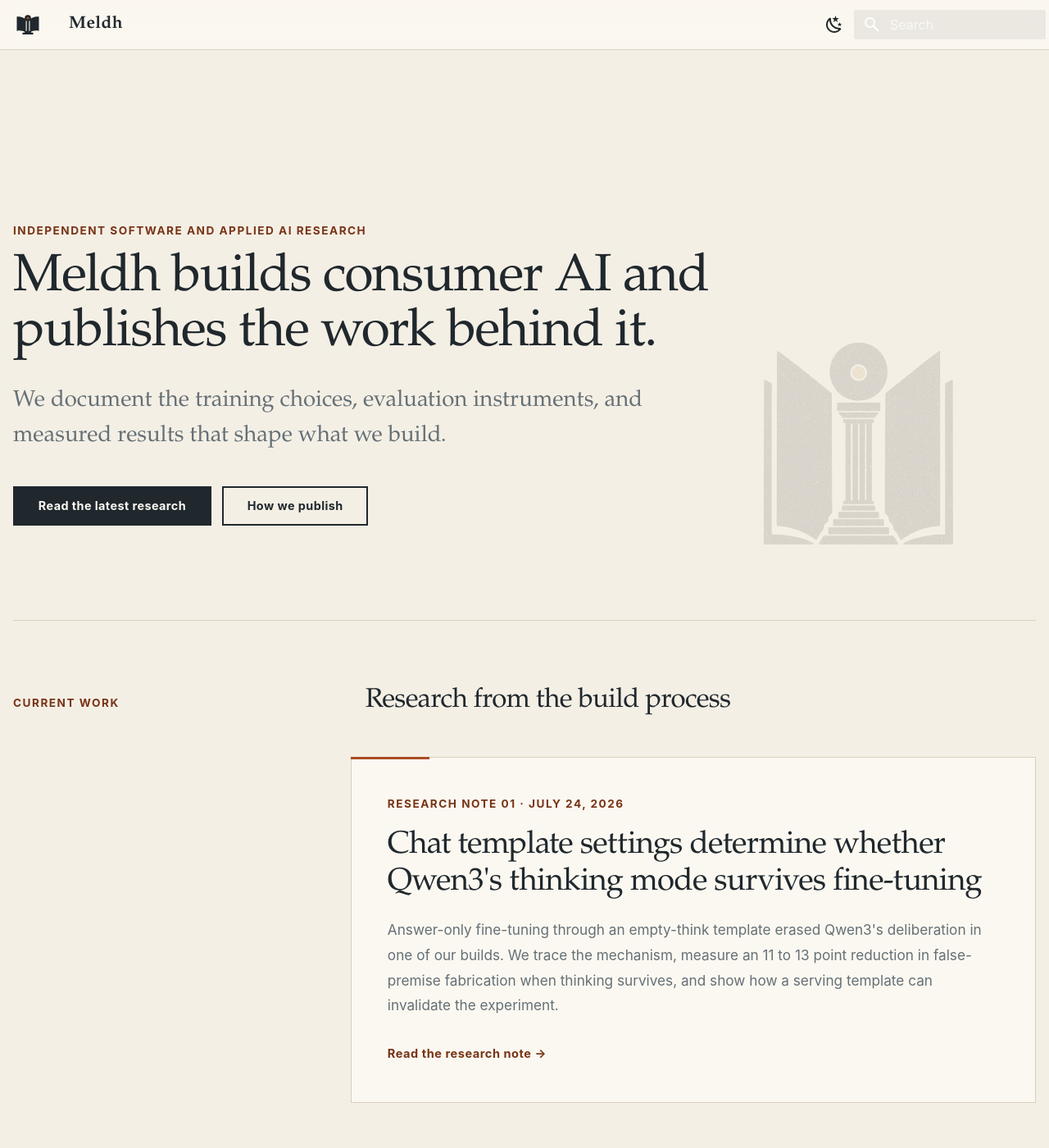
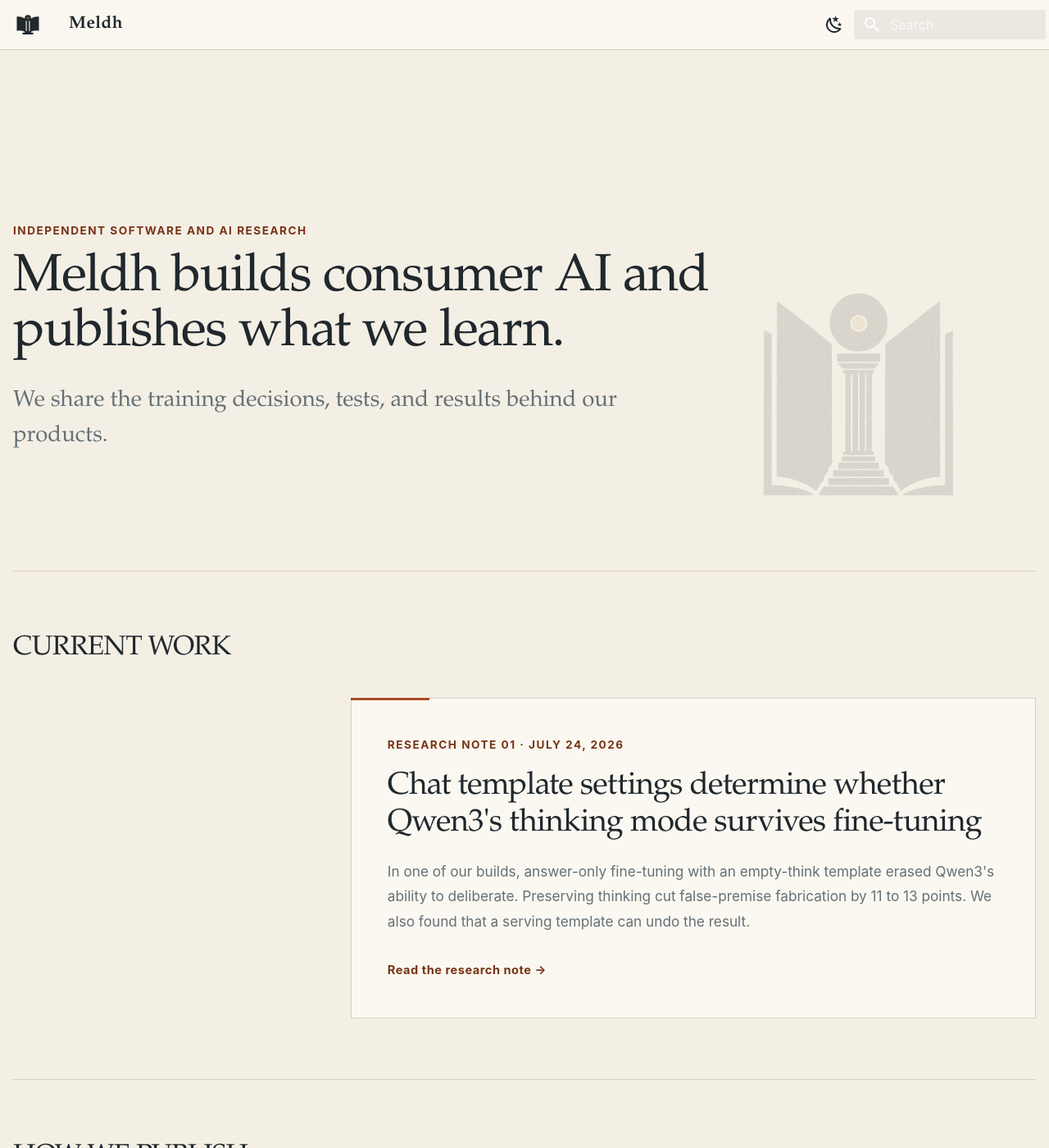
Before and after one commit to Meldh-LLC/meldh-com, an MkDocs documentation site: the page built from docs/index.md, in a window 1280 px wide and 1400 px high. Shown: the whole window at 82% size. Built offline with MkDocs 1.6.1 and Material for MkDocs 9.7.7, drawn with Linux system fonts in a browser that asks for light colours; some of the changed text lies outside the part shown.

```diff
--- a/docs/index.md
+++ b/docs/index.md
@@ -1,58 +1,52 @@
 ---
-description: Meldh LLC builds consumer AI products and publishes reproducible work on model training, evaluation instruments, and measured results.
+description: Meldh LLC builds consumer AI products and publishes research on how models are trained, tested, and shipped.
 hide:
   - navigation
   - toc
 ---
 
 <section class="meldh-hero" aria-labelledby="meldh-home-title">
-  <p class="meldh-eyebrow">Independent software and applied AI research</p>
-  <h1 id="meldh-home-title">Meldh builds consumer AI and publishes the work behind it.</h1>
-  <p class="meldh-dek">We document the training choices, evaluation instruments, and measured results that shape what we build.</p>
-  <div class="meldh-actions">
-    <a class="md-button md-button--primary" href="writing/qwen3-template-thinking/">Read the latest research</a>
-    <a class="md-button" href="#how-we-publish">How we publish</a>
-  </div>
+  <p class="meldh-eyebrow">Independent software and AI research</p>
+  <h1 id="meldh-home-title">Meldh builds consumer AI and publishes what we learn.</h1>
+  <p class="meldh-dek">We share the training decisions, tests, and results behind our products.</p>
 </section>
 
 <section class="meldh-section" aria-labelledby="current-work">
   <div class="meldh-section-heading">
-    <p class="meldh-eyebrow">Current work</p>
-    <h2 id="current-work">Research from the build process</h2>
+    <h2 id="current-work" class="meldh-eyebrow">Current work</h2>
   </div>
   <article class="meldh-feature">
     <div class="meldh-feature-meta">Research note 01 · July 24, 2026</div>
     <h3><a href="writing/qwen3-template-thinking/">Chat template settings determine whether Qwen3's thinking mode survives fine-tuning</a></h3>
-    <p>Answer-only fine-tuning through an empty-think template erased Qwen3's deliberation in one of our builds. We trace the mechanism, measure an 11 to 13 point reduction in false-premise fabrication when thinking survives, and show how a serving template can invalidate the experiment.</p>
+    <p>In one of our builds, answer-only fine-tuning with an empty-think template erased Qwen3's ability to deliberate. Preserving thinking cut false-premise fabrication by 11 to 13 points. We also found that a serving template can undo the result.</p>
     <a class="meldh-text-link" href="writing/qwen3-template-thinking/">Read the research note <span aria-hidden="true">→</span></a>
   </article>
 </section>
 
 <section class="meldh-section" id="how-we-publish" aria-labelledby="methods-title">
   <div class="meldh-section-heading">
-    <p class="meldh-eyebrow">How we publish</p>
-    <h2 id="methods-title">Enough evidence to inspect the claim</h2>
+    <h2 id="methods-title" class="meldh-eyebrow">How we publish</h2>
   </div>
   <div class="meldh-principles">
     <div>
       <span class="meldh-index">01</span>
-      <h3>Training methods</h3>
-      <p>The configuration choices that changed model behavior, with their scope and limitations.</p>
+      <h3>Training</h3>
+      <p>We explain which settings changed the model and where the findings may not apply.</p>
     </div>
     <div>
       <span class="meldh-index">02</span>
-      <h3>Evaluation instruments</h3>
-      <p>The benchmarks and checks used to separate model behavior from harness and serving effects.</p>
+      <h3>Evaluation</h3>
+      <p>We publish the benchmarks and checks, including controls for the test harness and serving setup.</p>
     </div>
     <div>
       <span class="meldh-index">03</span>
-      <h3>Measured results</h3>
-      <p>The numbers behind each conclusion, including caveats and results that did not survive verification.</p>
+      <h3>Results</h3>
+      <p>We report the numbers, caveats, and findings that failed verification.</p>
     </div>
   </div>
 </section>
 
 <section class="meldh-contact" aria-label="Contact Meldh">
   <p class="meldh-eyebrow">Contact</p>
-  <p>Questions about the work can be sent to <a href="mailto:contact@meldh.com">contact@meldh.com</a>.</p>
+  <p>Questions about our work? Email <a href="mailto:contact@meldh.com">contact@meldh.com</a>.</p>
 </section>
--- a/docs/stylesheets/extra.css
+++ b/docs/stylesheets/extra.css
@@ -248,34 +248,6 @@ body:has(.article-meta) .md-typeset h1 {
   line-height: 1.55;
 }
 
-.meldh-actions {
-  display: flex;
-  flex-wrap: wrap;
-  gap: .65rem;
-  margin-top: 2rem;
-}
-
-.md-typeset .md-button {
-  border-color: var(--meldh-ink);
-  border-radius: 0;
-  color: var(--meldh-ink);
-  font-size: .72rem;
-  letter-spacing: .03em;
-}
-
-.md-typeset .md-button--primary {
-  border-color: var(--meldh-ink);
-  background: var(--meldh-ink);
-  color: var(--meldh-paper-raised);
-}
-
-.md-typeset .md-button:hover,
-.md-typeset .md-button--primary:hover {
-  border-color: var(--meldh-copper);
-  background: var(--meldh-copper);
-  color: #fff;
-}
-
 .meldh-section {
   padding: 3.7rem 0;
   border-top: 1px solid var(--meldh-line);
--- a/mkdocs.yml
+++ b/mkdocs.yml
@@ -58,5 +58,4 @@ copyright: "© 2026 Meldh LLC"
 
 nav:
   - Meldh: index.md
-  - Writing:
-      - writing/qwen3-template-thinking.md
+  - Research: research/index.md
--- a/overrides/main.html
+++ b/overrides/main.html
@@ -10,16 +10,16 @@
   <meta property="og:title" content="{{ page.title if page else config.site_name }}">
   <meta property="og:description" content="{{ page_description }}">
   <meta property="og:url" content="{{ page.canonical_url if page else config.site_url }}">
-  <meta property="og:image" content="https://meldh.com/assets/images/meldh-social.png">
+  <meta property="og:image" content="https://meldh.com/assets/images/meldh-social-clean.png">
   <meta property="og:image:type" content="image/png">
-  <meta property="og:image:width" content="1729">
-  <meta property="og:image:height" content="910">
-  <meta property="og:image:alt" content="Meldh — software, research, measurement">
+  <meta property="og:image:width" content="1727">
+  <meta property="og:image:height" content="911">
+  <meta property="og:image:alt" content="Meldh">
   <meta name="twitter:card" content="summary_large_image">
   <meta name="twitter:title" content="{{ page.title if page else config.site_name }}">
   <meta name="twitter:description" content="{{ page_description }}">
-  <meta name="twitter:image" content="https://meldh.com/assets/images/meldh-social.png">
-  <meta name="twitter:image:alt" content="Meldh — software, research, measurement">
+  <meta name="twitter:image" content="https://meldh.com/assets/images/meldh-social-clean.png">
+  <meta name="twitter:image:alt" content="Meldh">
 
   {% if page and page.file.src_uri == "index.md" %}
     <script type="application/ld+json">
@@ -43,7 +43,7 @@
         "description": "A Qwen3-8B case study on how chat templates can erase thinking during fine-tuning, how deliberation affected false-premise fabrication, and how Ollama serving templates changed the result.",
         "datePublished": "2026-07-24",
         "mainEntityOfPage": "https://meldh.com/writing/qwen3-template-thinking/",
-        "image": "https://meldh.com/assets/images/meldh-social.png",
+        "image": "https://meldh.com/assets/images/meldh-social-clean.png",
         "author": {
           "@type": "Organization",
           "name": "Meldh LLC",
```
Also changed, not shown: docs/research/index.md (added, +24 -0 lines), 1 other file.
